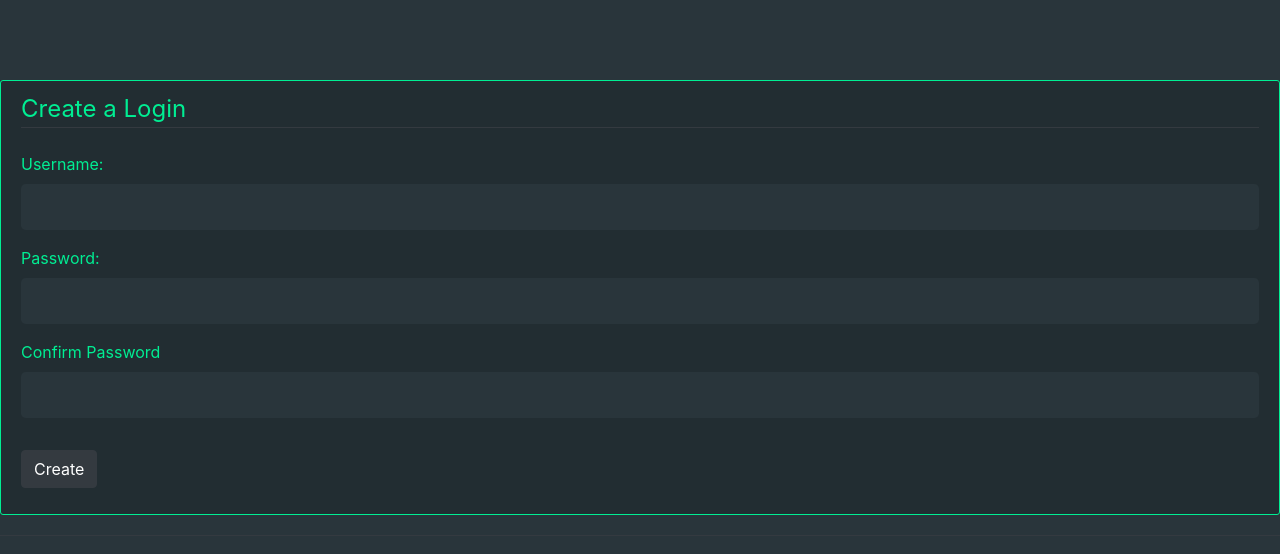
After one commit to rmountjoy92/VectorCloud, a Flask app: page /register in a window 1280 px wide. The commit adds this page. Shown: the top 554 px of the page. Run offline with Flask 2, Linux system fonts and the light colour scheme; parts of the project's set-up code (start-up, migrations or seed data) failed here and were passed over; some libraries are stand-ins or nearby versions.

Commit message:
working on login function

```diff
--- /dev/null
+++ b/config.txt
@@ -0,0 +1,2 @@
+skldmksma
+12345
--- a/forms.py
+++ b/forms.py
@@ -10,3 +10,22 @@ class CommandForm(FlaskForm):
                           validators=[DataRequired()])
 
     submit = SubmitField('Run')
+
+
+class RegisterForm(FlaskForm):
+    username = StringField('Username:', validators=[DataRequired()])
+
+    password = PasswordField('Password:', validators=[DataRequired()])
+
+    confirm_password = PasswordField('Confirm Password',
+                                     validators=[DataRequired(), EqualTo('password')])
+
+    submit = SubmitField('Create')
+
+
+class LoginForm(FlaskForm):
+    username = StringField('Username:', validators=[DataRequired()])
+
+    password = PasswordField('Password', validators=[DataRequired()])
+
+    submit = SubmitField('Login')
--- a/templates/layout.html
+++ b/templates/layout.html
@@ -31,10 +31,8 @@
             </div>
             <!-- Navbar Right Side -->
             <div class="navbar-nav">
-              <div>
+              <div class="btn-group" role="group" aria-label="Basic example">
                 <a href="/undock" class="btn btn-dark" role="button">Undock</a>
-              </div>
-              <div>
                 <a href="/dock" class="btn btn-dark" role="button">Dock</a>
               </div>
               <a class="nav-item nav-link disabled" >Vector version: {{ vector_status['status_version'] }}</a>
--- /dev/null
+++ b/templates/register.html
@@ -0,0 +1,78 @@
+<!DOCTYPE html>
+<html>
+<head>
+    <!-- Required meta tags -->
+    <meta charset="utf-8">
+    <meta name="viewport" content="width=device-width, initial-scale=1, shrink-to-fit=no">
+
+    <!-- Bootstrap CSS -->
+    <link rel="stylesheet" href="https://maxcdn.bootstrapcdn.com/bootstrap/4.0.0/css/bootstrap.min.css" integrity="sha384-Gn5384xqQ1aoWXA+058RXPxPg6fy4IWvTNh0E263XmFcJlSAwiGgFAW/dAiS6JXm" crossorigin="anonymous">
+
+    <link rel="stylesheet" type="text/css" href="{{ url_for('static', filename='main.css') }}">
+
+    {% if title %}
+        <title>VectorCloud - {{ title }}</title>
+    {% else %}
+        <title>VectorCloud</title>
+    {% endif %}
+</head>
+    <div class="content-section">
+        <form method="POST" action="">
+            {{ form.hidden_tag() }}
+            <fieldset class="form-group">
+                <legend class="border-bottom border-dark mb-4">Create a Login</legend>
+                <div class="form-group">
+                    {{ form.username.label(class="form-control-label") }}
+
+                    {% if form.username.errors %}
+                        {{ form.username(class="form-control form-control-lg is-invalid") }}
+                        <div class="invalid-feedback">
+                            {% for error in form.username.errors %}
+                                <span>{{ error }}</span>
+                            {% endfor %}
+                        </div>
+                    {% else %}
+                        {{ form.username(autocomplete="off", class="form-control form-control-lg") }}
+                    {% endif %}
+                </div>
+                <div class="form-group">
+                    {{ form.password.label(class="form-control-label") }}
+                    {% if form.password.errors %}
+                        {{ form.password(class="form-control form-control-lg is-invalid") }}
+                        <div class="invalid-feedback">
+                            {% for error in form.password.errors %}
+                                <span>{{ error }}</span>
+                            {% endfor %}
+                        </div>
+                    {% else %}
+                        {{ form.password(class="form-control form-control-lg") }}
+                    {% endif %}
+                </div>
+                <div class="form-group">
+                    {{ form.confirm_password.label(class="form-control-label") }}
+                    {% if form.confirm_password.errors %}
+                        {{ form.confirm_password(class="form-control form-control-lg is-invalid") }}
+                        <div class="invalid-feedback">
+                            {% for error in form.confirm_password.errors %}
+                                <span>{{ error }}</span>
+                            {% endfor %}
+                        </div>
+                    {% else %}
+                        {{ form.confirm_password(class="form-control form-control-lg") }}
+                    {% endif %}
+                </div>
+            </fieldset>
+            <div class="form-group">
+                {{ form.submit(class="btn btn-dark") }}
+            </div>
+        </form>
+    </div>
+    <div class="border-top border-dark pt-3">
+    </div>
+    <!-- Optional JavaScript -->
+    <!-- jQuery first, then Popper.js, then Bootstrap JS -->
+    <script src="https://code.jquery.com/jquery-3.2.1.slim.min.js" integrity="sha384-KJ3o2DKtIkvYIK3UENzmM7KCkRr/rE9/Qpg6aAZGJwFDMVNA/GpGFF93hXpG5KkN" crossorigin="anonymous"></script>
+    <script src="https://cdnjs.cloudflare.com/ajax/libs/popper.js/1.12.9/umd/popper.min.js" integrity="sha384-ApNbgh9B+Y1QKtv3Rn7W3mgPxhU9K/ScQsAP7hUibX39j7fakFPskvXusvfa0b4Q" crossorigin="anonymous"></script>
+    <script src="https://maxcdn.bootstrapcdn.com/bootstrap/4.0.0/js/bootstrap.min.js" integrity="sha384-JZR6Spejh4U02d8jOt6vLEHfe/JQGiRRSQQxSfFWpi1MquVdAyjUar5+76PVCmYl" crossorigin="anonymous"></script>
+</body>
+</html>
--- a/vectorcloud.py
+++ b/vectorcloud.py
@@ -1,8 +1,9 @@
 #!/usr/bin/env python3
 
 from flask import Flask, render_template, url_for, redirect, flash
-from forms import CommandForm
+from forms import CommandForm, RegisterForm, LoginForm
 import multiprocessing
+import os
 import time
 import anki_vector
 
@@ -127,6 +128,29 @@ def battery():
     p.join()
 
 
+@app.route("/register", methods=['GET', 'POST'])
+def register():
+    form = RegisterForm()
+    if form.validate_on_submit():
+        config_file = open("config.txt", "w")
+        config_file.write(form.username.data + '\n' + form.password.data)
+        config_file.close()
+        flash("Login Saved!", 'success')
+        return redirect(url_for('home'))
+    return render_template(
+        'register.html', title='Register', form=form)
+
+
+@app.route("/login", methods=['GET', 'POST'])
+def login():
+    form = LoginForm()
+    if form.validate_on_submit():
+        flash("Login Successful!", 'success')
+        return redirect(url_for('home'))
+    return render_template(
+        'login.html', title='Login', form=form)
+
+
 if __name__ == '__main__':
 
     app.run(debug=True, use_reloader=True, host="0.0.0.0")
```
Also changed, not shown: templates/login.html (added, +64 -0 lines).
